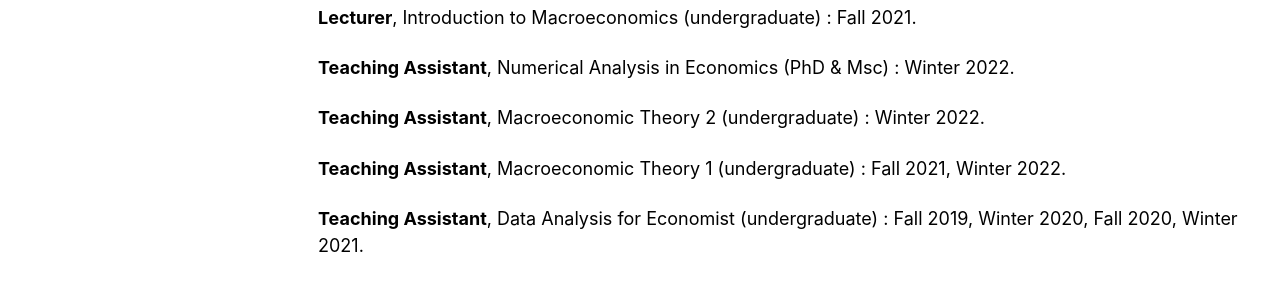
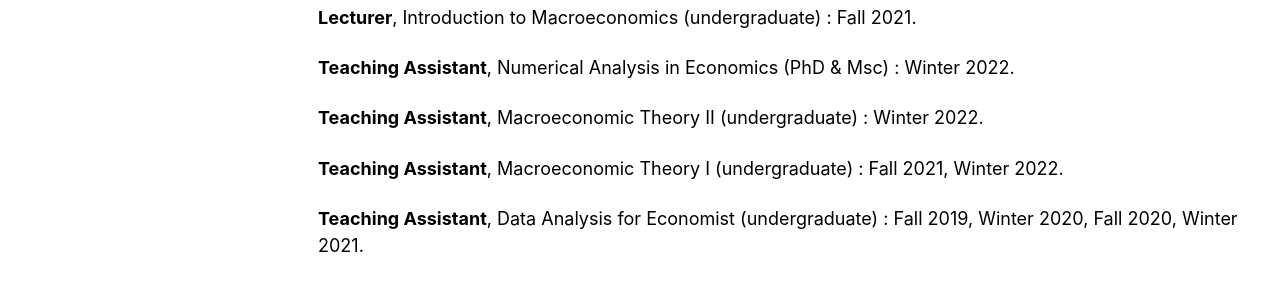
Before and after one commit to justedjabakou/justedjabakou.github.io, a Jekyll site: the page built from _pages/teaching.md, in a window 1280 px wide. Shown: the part 225-525 px from the top of the page. Built offline with Jekyll 4.4.1, drawn with Linux system fonts in a browser that asks for light colours; cached includes are drawn as plain includes; nearby versions of some CDN libraries.

Commit message:
Update teaching.md

```diff
--- a/_pages/teaching.md
+++ b/_pages/teaching.md
@@ -13,9 +13,9 @@ permalink: /teaching
 
 **Teaching Assistant**, Numerical Analysis in Economics (PhD & Msc) : Winter 2022.
 
-**Teaching Assistant**, Macroeconomic Theory 2 (undergraduate) : Winter 2022.
+**Teaching Assistant**, Macroeconomic Theory II (undergraduate) : Winter 2022.
 
-**Teaching Assistant**, Macroeconomic Theory 1 (undergraduate) : Fall 2021, Winter 2022.
+**Teaching Assistant**, Macroeconomic Theory I (undergraduate) : Fall 2021, Winter 2022.
 
 **Teaching Assistant**, Data Analysis for Economist (undergraduate) : Fall 2019, Winter 2020, Fall 2020, Winter 2021.
 
```
